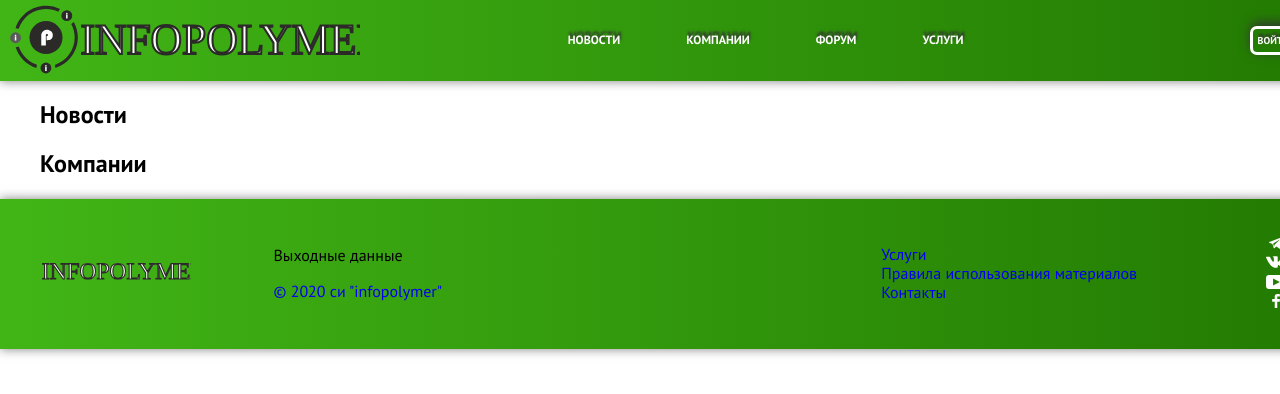
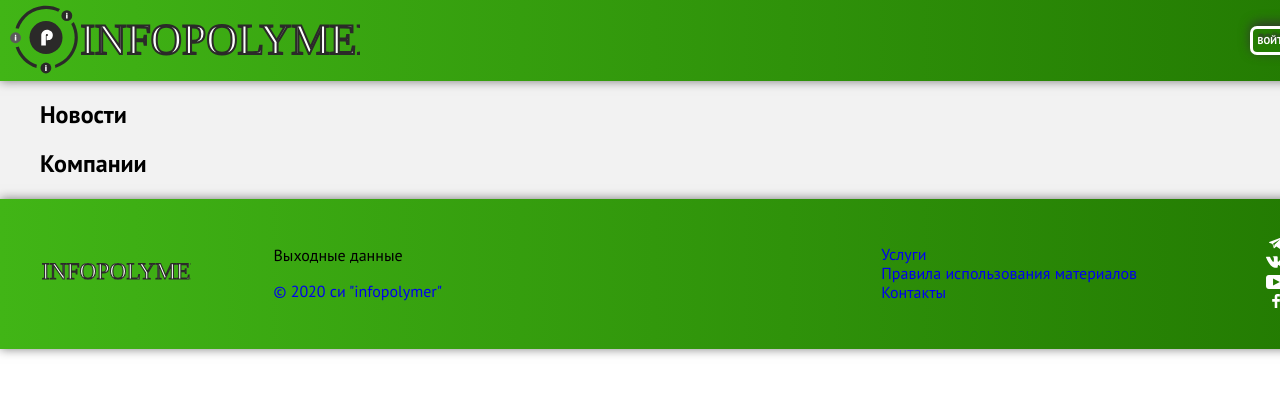
Before and after one commit to FarukhIliyev/infopolymer, a website: page source/index.html in a window 1280 px wide. Shown: the top 394 px of the page. Drawn offline with Linux system fonts and the light colour scheme; a script that the page names is missing.

Commit message:
layout 4.4 test

```diff
--- a/source/index.html
+++ b/source/index.html
@@ -7,7 +7,7 @@
     <link rel="stylesheet" href="css/style.min.css">
   </head>
   <body class="page-body">
-    <!--<div class="page-body__wrapper">-->
+    <div class="page-body__wrapper">
       <header class="page-header container">
         <a class="page-header__logo">
           <!--<picture>
@@ -32,7 +32,7 @@
             </g>
           </svg>
         </a>
-        <nav class="main-nav">
+        <!--<nav class="main-nav">
           <ul class="main-nav__list site-list reset-list">
             <li class="main-nav__item">
               <a class="main-nav__link" href="news.html">Новости</a>
@@ -47,7 +47,7 @@
               <a class="main-nav__link" href="services.html">Услуги</a>
             </li>
           </ul>
-        </nav>
+        </nav>-->
         <div class="user-nav">
           <ul class="user-nav__list">
             <li class="user-nav__item">
@@ -161,7 +161,7 @@
           </ul>
         </section>
       </footer>
-    <!--</div>-->
+    </div>
     <script> //<![CDATA[
     var tlJsHost = ((window.location.protocol == "https:") ? "https://secure.trust-provider.com/" : "http://www.trustlogo.com/");
     document.write(unescape("%3Cscript src='" + tlJsHost + "trustlogo/javascript/trustlogo.js' type='text/javascript'%3E%3C/script%3E"));
```
